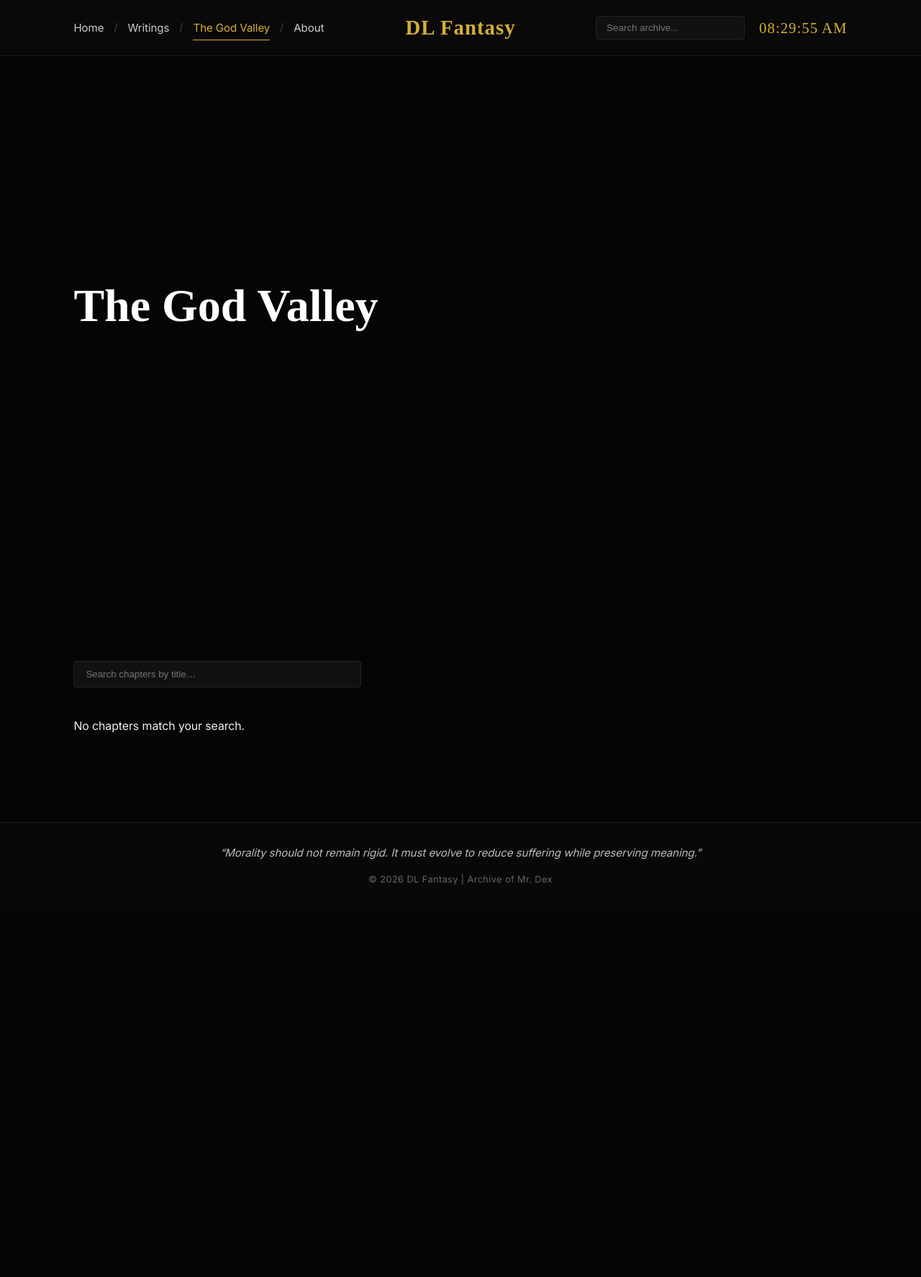
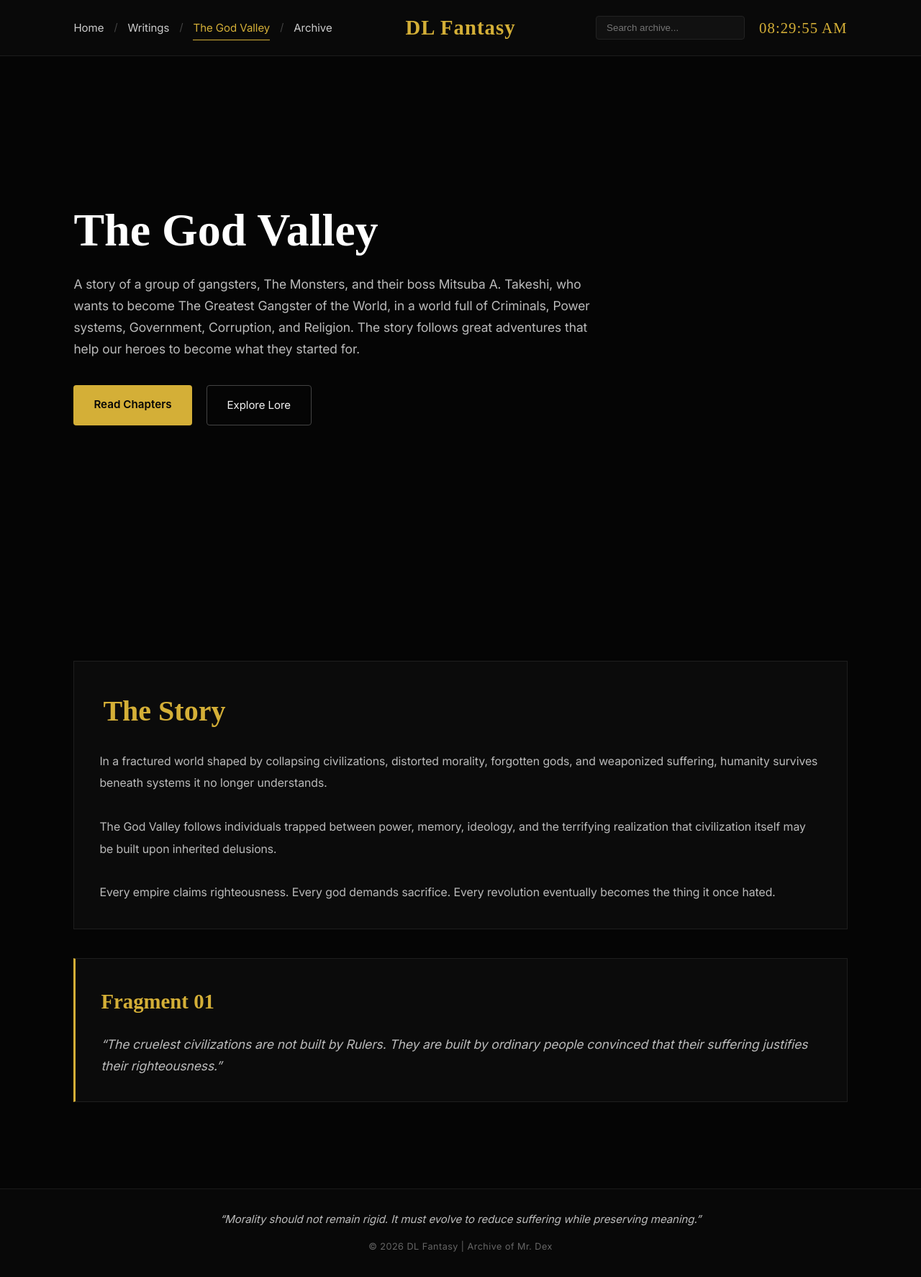
Before and after one commit to shahbazkhan74659-crypto/DL_Fantasy, a Django app: page /godvalley/ in a window 1280 px wide. Shown: the whole page at 72% size. Before the commit the page ends 1229 px from the top, so only its background shows below. Run offline with Django 5.2, Linux system fonts and the light colour scheme; data that the repository does not hold is empty; some web fonts are replaced.

Commit message:
DL Fantasy

```diff
--- a/core/urls.py
+++ b/core/urls.py
@@ -8,6 +8,10 @@ urlpatterns = [
     path('writings/<slug:category>/', views.writings_category_list, name='writings_category_list'),
     path('writings/<slug:category>/<slug:slug>/', views.writings_detail, name='writings_detail'),
     path('godvalley/', views.godvalley_list, name='godvalley_list'),
+    path('godvalley/chapters/', views.godvalley_chapters, name='godvalley_chapters'),
     path('godvalley/<slug:slug>/', views.godvalley_detail, name='godvalley_detail'),
+    path('archive/', views.archive, name='archive'),
+    path('concepts/', views.concepts, name='concepts'),
+    path('collections/', views.collections, name='collections'),
     path('about/', views.about, name='about'),
 ]
--- a/core/views.py
+++ b/core/views.py
@@ -42,6 +42,10 @@ def writings_detail(request, category, slug):
 
 
 def godvalley_list(request):
+    return render(request, 'godvalley_list.html')
+
+
+def godvalley_chapters(request):
     chapters = Content.objects.filter(
         category=Content.Category.GODVALLEY, is_published=True,
     ).order_by('chapter_number')
@@ -50,7 +54,7 @@ def godvalley_list(request):
     if query:
         chapters = chapters.filter(title__icontains=query)
 
-    return render(request, 'godvalley_list.html', {'chapters': chapters, 'query': query})
+    return render(request, 'godvalley_chapters.html', {'chapters': chapters, 'query': query})
 
 
 def godvalley_detail(request, slug):
@@ -71,5 +75,17 @@ def godvalley_detail(request, slug):
     })
 
 
+def archive(request):
+    return render(request, 'archive.html')
+
+
+def concepts(request):
+    return render(request, 'concepts.html')
+
+
+def collections(request):
+    return render(request, 'collections.html')
+
+
 def about(request):
     return render(request, 'about.html')
--- a/static/css/style.css
+++ b/static/css/style.css
@@ -519,6 +519,176 @@ footer small{
     margin-bottom:24px;
 }
 
+/* GOD VALLEY EXCLUSIVES */
+
+.godvalley-overview{
+    padding-bottom:40px;
+}
+
+.godvalley-quote{
+    padding-top:0;
+}
+
+.static-reveal{
+    opacity:1;
+    transform:translateY(0);
+}
+
+.godvalley-overview h2{
+    color:#d4af37;
+    font-family:'Cormorant Garamond', serif;
+    font-size:2.5rem;
+    margin-bottom:20px;
+}
+
+.story-text{
+    color:#bbbbbb;
+    line-height:1.9;
+}
+
+.quote-card{
+    border-left:3px solid #d4af37;
+}
+
+.quote-text{
+    font-style:italic;
+    font-size:1.1rem;
+}
+
+/* ARCHIVE INDEX DIRECTORY */
+
+.archive-container{
+    max-width:1000px;
+    margin:60px auto;
+    padding:0 20px;
+}
+
+.archive-header{
+    margin-bottom:50px;
+}
+
+.archive-header h1{
+    font-family:'Cormorant Garamond', serif;
+    font-size:3rem;
+    color:#d4af37;
+    margin-bottom:10px;
+}
+
+.archive-header p{
+    font-family:'Inter', sans-serif;
+    font-size:1rem;
+    color:#888;
+}
+
+.archive-list{
+    display:flex;
+    flex-direction:column;
+    border-top:1px solid #222;
+}
+
+.archive-list-item{
+    display:flex;
+    align-items:center;
+    padding:25px 10px;
+    border-bottom:1px solid #222;
+    text-decoration:none;
+    color:inherit;
+    transition:all 0.3s ease;
+}
+
+.archive-list-item:hover{
+    background-color:#0c0c0c;
+    padding-left:20px;
+}
+
+.item-number{
+    font-family:'Inter', sans-serif;
+    font-size:1.1rem;
+    color:#d4af37;
+    font-weight:500;
+    width:60px;
+}
+
+.item-meta{
+    flex-grow:1;
+}
+
+.item-meta h2{
+    font-family:'Cormorant Garamond', serif;
+    font-size:1.8rem;
+    color:#f1f1f1;
+    margin:0 0 5px 0;
+}
+
+.item-meta p{
+    font-family:'Inter', sans-serif;
+    font-size:0.95rem;
+    color:#aaa;
+    margin:0;
+}
+
+.item-arrow{
+    font-size:1.5rem;
+    color:#444;
+    transition:color 0.3s ease, transform 0.3s ease;
+}
+
+.archive-list-item:hover .item-arrow{
+    color:#d4af37;
+    transform:translateX(5px);
+}
+
+/* ABOUT PAGE */
+
+.about-container{
+    max-width:800px;
+    margin:80px auto;
+    padding:0 20px;
+}
+
+.about-section{
+    margin-bottom:40px;
+}
+
+.section-tag{
+    font-family:'Inter', sans-serif;
+    font-size:0.8rem;
+    color:#d4af37;
+    letter-spacing:2px;
+    display:block;
+    margin-bottom:15px;
+}
+
+.about-section h1, .about-section h2{
+    font-family:'Cormorant Garamond', serif;
+    color:#f1f1f1;
+    margin-top:0;
+}
+
+.about-section h1{ font-size:3.5rem; margin-bottom:20px; }
+.about-section h2{ font-size:2.5rem; margin-bottom:15px; }
+
+.manifesto, .bio{
+    font-family:'Inter', sans-serif;
+    line-height:1.8;
+}
+
+.manifesto{
+    font-size:1.2rem;
+    color:#ccc;
+}
+
+.bio{
+    font-size:1rem;
+    color:#aaa;
+}
+
+.about-divider{
+    border:0;
+    border-top:1px solid #222;
+    margin:50px 0;
+}
+
 /* HERO REVEAL */
 
 @keyframes heroReveal{
--- a/templates/base.html
+++ b/templates/base.html
@@ -29,7 +29,7 @@
             <li class="nav-divider">/</li>
             <li><a href="{% url 'godvalley_list' %}" class="nav-item">The God Valley</a></li>
             <li class="nav-divider">/</li>
-            <li><a href="{% url 'about' %}" class="nav-item">About</a></li>
+            <li><a href="{% url 'archive' %}" class="nav-item">Archive</a></li>
         </ul>
 
         <div class="nav-right-group">
--- a/templates/godvalley_list.html
+++ b/templates/godvalley_list.html
@@ -1,28 +1,61 @@
 {% extends 'base.html' %}
+{% block title %}
+The God Valley | DL Fantasy
+{% endblock %}
+
 {% block content %}
 
 <section class="hero">
     <div class="hero-content parallax">
-        <h1>
-            The God Valley
-        </h1>
+        <h1>The God Valley</h1>
+        <p>
+            A story of a group of gangsters, The Monsters, and their
+            boss Mitsuba A. Takeshi, who wants to become The Greatest
+            Gangster of the World, in a world full of Criminals, Power
+            systems, Government, Corruption, and Religion. The story
+            follows great adventures that help our heroes to become
+            what they started for.
+        </p>
+        <div class="hero-buttons">
+            <a href="{% url 'godvalley_chapters' %}" class="btn">Read Chapters</a>
+            <a href="{% url 'concepts' %}" class="btn-outline">Explore Lore</a>
+        </div>
     </div>
 </section>
 
-<section class="archive">
-    <form class="search-box" method="get" action="{% url 'godvalley_list' %}">
-        <input type="text" name="q" placeholder="Search chapters by title…" value="{{ query }}">
-    </form>
+<section class="archive godvalley-overview">
+    <div class="archive-card static-reveal">
+        <h2>The Story</h2>
+        <p class="story-text">
+            In a fractured world shaped by collapsing
+            civilizations, distorted morality,
+            forgotten gods, and weaponized suffering,
+            humanity survives beneath systems
+            it no longer understands.
+            <br><br>
+            The God Valley follows individuals
+            trapped between power,
+            memory, ideology,
+            and the terrifying realization
+            that civilization itself may be built
+            upon inherited delusions.
+            <br><br>
+            Every empire claims righteousness.
+            Every god demands sacrifice.
+            Every revolution eventually becomes
+            the thing it once hated.
+        </p>
+    </div>
+</section>
 
-    <div class="archive-grid">
-        {% for chapter in chapters %}
-        <a class="archive-card concept-card show" href="{% url 'godvalley_detail' chapter.slug %}">
-            <h3>Ch. {{ chapter.chapter_number }} — {{ chapter.title }}</h3>
-            <p>{{ chapter.excerpt }}</p>
-        </a>
-        {% empty %}
-        <p>No chapters match your search.</p>
-        {% endfor %}
+<section class="archive godvalley-quote">
+    <div class="archive-card static-reveal quote-card">
+        <h3>Fragment 01</h3>
+        <p class="quote-text">
+            “The cruelest civilizations are not built by Rulers.
+            They are built by ordinary people convinced
+            that their suffering justifies their righteousness.”
+        </p>
     </div>
 </section>
 
--- a/templates/writings.html
+++ b/templates/writings.html
@@ -13,6 +13,7 @@
 </section>
 
 <section class="archive">
+    <h2>Grand Archive of Thoughts</h2>
     <div class="archive-grid">
         <a class="archive-card concept-card show" href="{% url 'writings_category_list' 'fiction' %}">
             <h3>Fiction</h3>
```
Also changed, not shown: templates/about.html (+27 -7 lines), templates/archive.html (added, +53 -0 lines), templates/collections.html (added, +13 -0 lines), templates/concepts.html (added, +13 -0 lines), templates/godvalley_chapters.html (added, +30 -0 lines).
